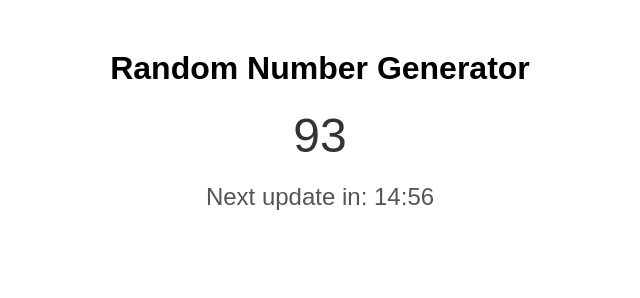
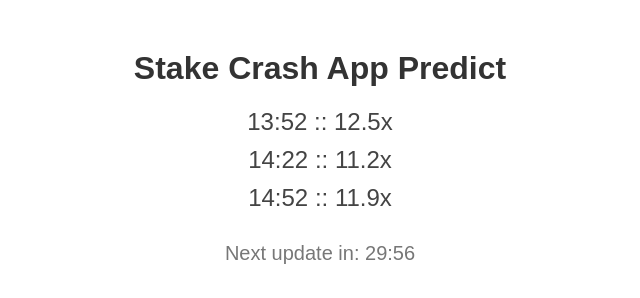
Before and after one commit to xavier9909/nnn, a plain HTML site: page index.html in a window 1280 px wide. Shown: the whole page, without its empty margins (320-960 px from the left). Drawn offline with Linux system fonts and the light colour scheme.

Commit message:
Update index.html

```diff
--- a/index.html
+++ b/index.html
@@ -3,57 +3,120 @@
 <head>
     <meta charset="UTF-8">
     <meta name="viewport" content="width=device-width, initial-scale=1.0">
-    <title>Random Number Generator</title>
+    <title>Stake Crash App Predict</title>
     <style>
         body {
             font-family: Arial, sans-serif;
             text-align: center;
             margin-top: 50px;
         }
-        .number {
-            font-size: 48px;
+        h1 {
             color: #333;
-            margin: 20px 0;
+        }
+        .predictions {
+            margin-top: 20px;
+        }
+        .prediction {
+            font-size: 24px;
+            color: #444;
+            margin: 10px 0;
         }
         .timer {
-            font-size: 24px;
-            color: #555;
+            font-size: 20px;
+            color: #777;
+            margin-top: 30px;
         }
     </style>
 </head>
 <body>
-    <h1>Random Number Generator</h1>
-    <div class="number" id="randomNumber">5</div>
-    <div class="timer" id="timer">Next update in: 15:00</div>
+    <h1>Stake Crash App Predict</h1>
+    <div class="predictions" id="predictions"></div>
+    <div class="timer" id="timer">Next update in: 30:00</div>
 
     <script>
-        const randomNumberElement = document.getElementById('randomNumber');
+        const predictionsElement = document.getElementById('predictions');
         const timerElement = document.getElementById('timer');
+        const interval = 1800; // 30 minutes in seconds
+        let timeLeft = interval;
 
-        let timeLeft = 900; // 15 minutes in seconds
+        // Function to generate predictions
+        function generatePredictions() {
+            const now = new Date();
+            const predictions = [];
 
-        // Function to generate a random number between 5 and 100
-        function generateRandomNumber() {
-            const randomNumber = Math.floor(Math.random() * (100 - 5 + 1)) + 5;
-            randomNumberElement.textContent = randomNumber;
+            for (let i = 0; i < 3; i++) {
+                const futureTime = new Date(now.getTime() + (4 * 60 * 60 * 1000) + (i * 30 * 60 * 1000)); // 4 hours offset + 30 mins increments
+                const timeString = futureTime.toTimeString().slice(0, 5); // Format time as HH:MM
+                const predictionValue = (Math.random() * (15 - 1) + 1).toFixed(1) + "x"; // Random number between 1x and 15x
+                predictions.push({ time: timeString, value: predictionValue });
+            }
+
+            return predictions;
         }
 
-        // Function to update the timer every second
+        // Function to save predictions in localStorage
+        function savePredictions(predictions) {
+            localStorage.setItem('predictions', JSON.stringify(predictions));
+            localStorage.setItem('lastUpdated', Date.now());
+        }
+
+        // Function to load predictions from localStorage
+        function loadPredictions() {
+            const storedPredictions = localStorage.getItem('predictions');
+            return storedPredictions ? JSON.parse(storedPredictions) : null;
+        }
+
+        // Function to check if predictions need an update
+        function needsUpdate() {
+            const lastUpdated = localStorage.getItem('lastUpdated');
+            if (!lastUpdated) return true;
+
+            const elapsed = (Date.now() - lastUpdated) / 1000; // Time elapsed in seconds
+            return elapsed >= interval;
+        }
+
+        // Function to display predictions
+        function displayPredictions(predictions) {
+            predictionsElement.innerHTML = '';
+            predictions.forEach(prediction => {
+                const predictionElement = document.createElement('div');
+                predictionElement.className = 'prediction';
+                predictionElement.textContent = `${prediction.time} :: ${prediction.value}`;
+                predictionsElement.appendChild(predictionElement);
+            });
+        }
+
+        // Function to update the timer
         function updateTimer() {
             const minutes = Math.floor(timeLeft / 60);
             const seconds = timeLeft % 60;
             timerElement.textContent = `Next update in: ${minutes.toString().padStart(2, '0')}:${seconds.toString().padStart(2, '0')}`;
+
             if (timeLeft > 0) {
                 timeLeft--;
             } else {
-                timeLeft = 900; // Reset timer
-                generateRandomNumber();
+                timeLeft = interval; // Reset timer
+                const newPredictions = generatePredictions();
+                savePredictions(newPredictions);
+                displayPredictions(newPredictions);
             }
         }
 
-        // Initialize
-        generateRandomNumber();
-        setInterval(updateTimer, 1000); // Update the timer every second
+        // Initialize the application
+        function init() {
+            let predictions;
+            if (needsUpdate()) {
+                predictions = generatePredictions();
+                savePredictions(predictions);
+            } else {
+                predictions = loadPredictions();
+            }
+
+            displayPredictions(predictions);
+            setInterval(updateTimer, 1000); // Update the timer every second
+        }
+
+        init();
     </script>
 </body>
 </html>
```
